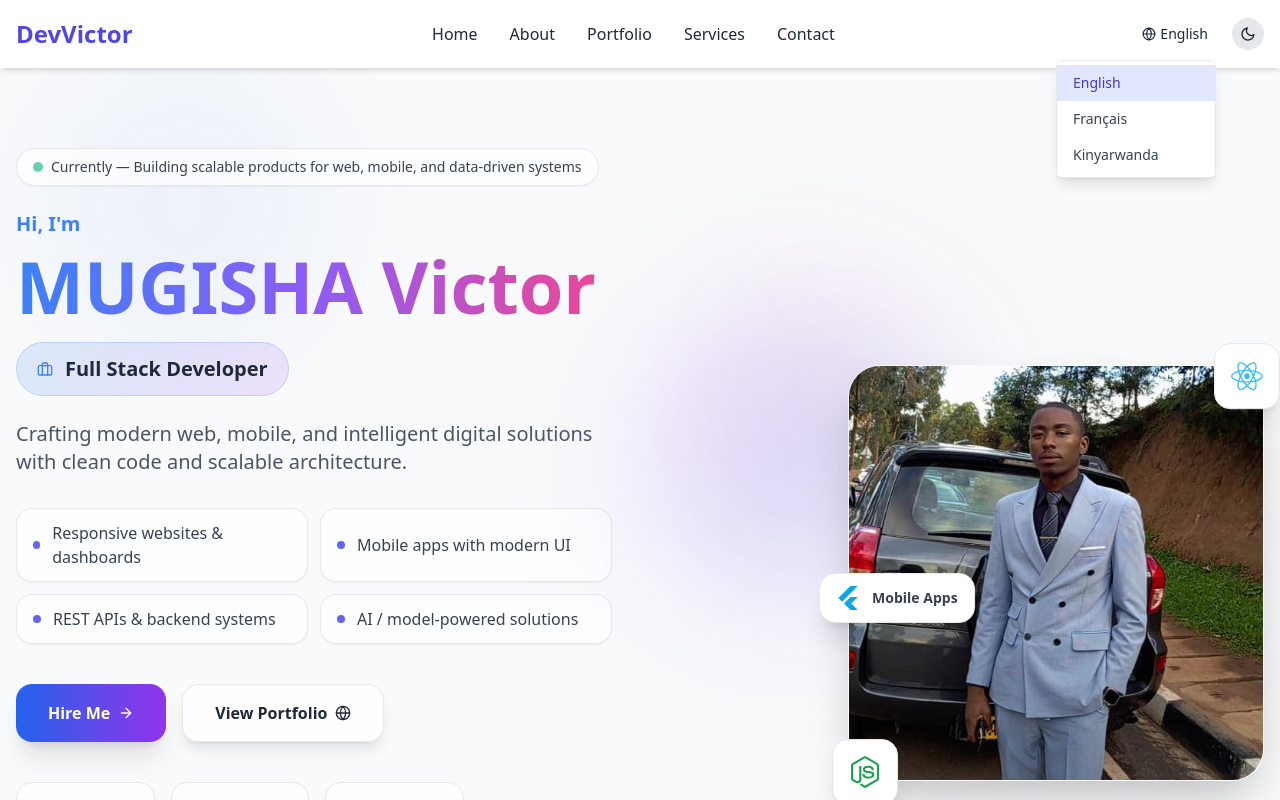
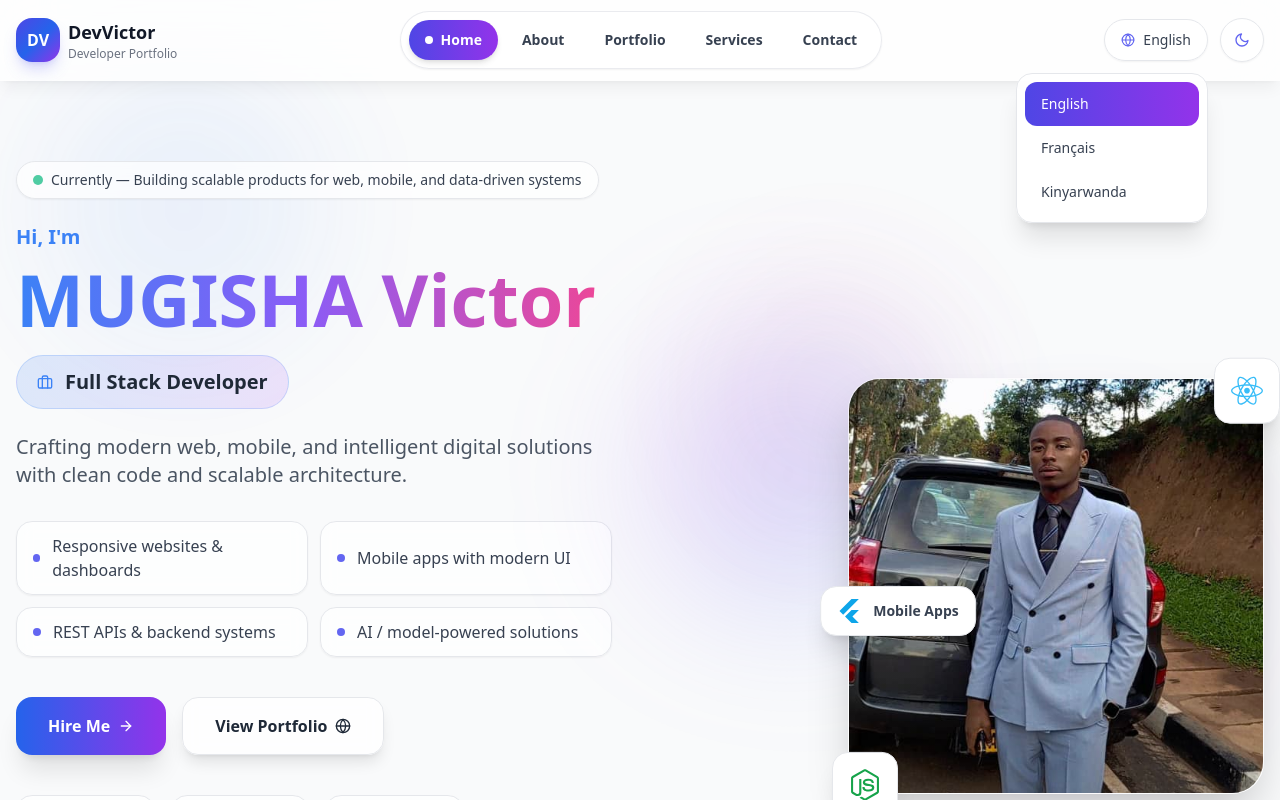
Before and after one commit to vickyofficial77/devvictor, a React (Vite) app: page / in a window 1280 px wide. Both pictures are taken after a click on the button "English". Shown: the top 800 px of the page. Built offline with nearby package versions, Linux system fonts and the light colour scheme.

Commit message:
new update

```diff
--- a/src/components/Navbar.jsx
+++ b/src/components/Navbar.jsx
@@ -1,8 +1,11 @@
+// src/components/Navbar.js
 import React, { useState, useEffect, useRef } from 'react';
-import { Link } from 'react-router-dom';
+import { Link, useLocation } from 'react-router-dom';
 import { FiMoon, FiSun, FiGlobe, FiMenu, FiX } from 'react-icons/fi';
+import { motion, AnimatePresence } from 'framer-motion';
 
 const Navbar = ({ language, changeLanguage }) => {
+  const location = useLocation();
   const [isLanguageOpen, setIsLanguageOpen] = useState(false);
   const [isMobileMenuOpen, setIsMobileMenuOpen] = useState(false);
   const [darkMode, setDarkMode] = useState(
@@ -32,6 +35,7 @@ const Navbar = ({ language, changeLanguage }) => {
         setIsLanguageOpen(false);
       }
     };
+
     document.addEventListener('mousedown', handleClickOutside);
     return () => {
       document.removeEventListener('mousedown', handleClickOutside);
@@ -44,10 +48,16 @@ const Navbar = ({ language, changeLanguage }) => {
     } else {
       document.body.style.overflow = 'unset';
     }
+
     return () => {
       document.body.style.overflow = 'unset';
     };
   }, [isMobileMenuOpen]);
+
+  useEffect(() => {
+    setIsMobileMenuOpen(false);
+    setIsLanguageOpen(false);
+  }, [location.pathname]);
 
   const toggleLanguageDropdown = () => {
     setIsLanguageOpen(!isLanguageOpen);
@@ -69,98 +79,200 @@ const Navbar = ({ language, changeLanguage }) => {
   const navItems = [
     { path: '/', en: 'Home', fr: 'Accueil', rw: 'Ahabanza' },
     { path: '/about', en: 'About', fr: 'À propos', rw: 'Ibyerekeye' },
-    { path: '/portfolio', en: 'Portfolio', fr: 'Portefeuille', rw: 'imishinga yanjye' },
+    { path: '/portfolio', en: 'Portfolio', fr: 'Portefeuille', rw: 'Imishinga' },
     { path: '/services', en: 'Services', fr: 'Services', rw: 'Serivisi' },
-    { path: '/contact', en: 'Contact', fr: 'Contact', rw: 'vugana' }
+    { path: '/contact', en: 'Contact', fr: 'Contact', rw: 'Vugana' }
   ];
 
+  const isActivePath = (path) => location.pathname === path;
+
   return (
-    <nav className="bg-white dark:bg-gray-800 shadow-md py-4 sticky top-0 z-50">
-      <div className="container mx-auto px-4 flex justify-between items-center">
-        <Link to="/" className="text-2xl font-bold text-indigo-600 dark:text-indigo-400">
+    <>
+      <nav className="sticky top-0 z-50 border-b border-white/20 dark:border-white/10 bg-white/75 dark:bg-gray-900/75 backdrop-blur-xl shadow-lg shadow-black/5">
+        <div className="container mx-auto px-4">
+          <div className="flex h-20 items-center justify-between">
+            {/* Logo */}
+            <Link
+              to="/"
+              className="group inline-flex items-center gap-2"
+            >
+              <div className="flex h-11 w-11 items-center justify-center rounded-2xl bg-gradient-to-br from-indigo-600 via-blue-600 to-purple-600 text-white font-bold shadow-lg shadow-indigo-500/25">
+                DV
+              </div>
+              <div className="flex flex-col leading-tight">
+                <span className="text-lg font-extrabold text-gray-900 dark:text-white">
                   DevVictor
+                </span>
+                <span className="text-xs text-gray-500 dark:text-gray-400">
+                  Developer Portfolio
+                </span>
+              </div>
             </Link>
 
-        <div className="hidden md:flex space-x-8">
-          {navItems.map((item, index) => (
+            {/* Desktop Nav */}
+            <div className="hidden md:flex items-center gap-2 rounded-full border border-gray-200/80 dark:border-gray-700/80 bg-white/70 dark:bg-gray-800/70 px-2 py-2 shadow-sm">
+              {navItems.map((item, index) => {
+                const isActive = isActivePath(item.path);
+
+                return (
                   <Link
                     key={index}
                     to={item.path}
-              className="hover:text-indigo-600 dark:hover:text-indigo-400 transition-colors font-medium"
+                    className={`relative inline-flex items-center gap-2 rounded-full px-4 py-2.5 text-sm font-semibold transition-all duration-300 ${
+                      isActive
+                        ? 'text-white'
+                        : 'text-gray-700 dark:text-gray-300 hover:text-indigo-600 dark:hover:text-indigo-400'
+                    }`}
                   >
+                    {isActive && (
+                      <motion.span
+                        layoutId="activeNavPill"
+                        className="absolute inset-0 rounded-full bg-gradient-to-r from-indigo-600 to-purple-600 shadow-md"
+                        transition={{ type: 'spring', stiffness: 380, damping: 30 }}
+                      />
+                    )}
+
+                    <span className="relative z-10 flex items-center gap-2">
+                      {isActive && (
+                        <span className="h-2 w-2 rounded-full bg-white"></span>
+                      )}
                       {item[language]}
+                    </span>
                   </Link>
-          ))}
+                );
+              })}
             </div>
 
-        <div className="flex items-center space-x-4">
-          <div className="relative" ref={languageRef}>
+            {/* Right Side */}
+            <div className="flex items-center gap-3">
+              {/* Language */}
+              <div className="relative hidden sm:block" ref={languageRef}>
                 <button
                   onClick={toggleLanguageDropdown}
-              className="flex items-center text-sm font-medium p-2 rounded-lg hover:bg-gray-100 dark:hover:bg-gray-700 transition-colors"
+                  className="inline-flex items-center gap-2 rounded-full border border-gray-200 dark:border-gray-700 bg-white/70 dark:bg-gray-800/70 px-4 py-2.5 text-sm font-medium text-gray-700 dark:text-gray-200 shadow-sm transition hover:bg-white dark:hover:bg-gray-800"
                 >
-              <FiGlobe className="mr-1" />
-              {languages.find(lang => lang.code === language)?.name}
+                  <FiGlobe className="text-indigo-500" />
+                  {languages.find((lang) => lang.code === language)?.name}
                 </button>
 
+                <AnimatePresence>
                   {isLanguageOpen && (
-              <div className="absolute right-0 mt-2 w-40 bg-white dark:bg-gray-700 rounded-md shadow-lg py-1 z-10 border border-gray-200 dark:border-gray-600">
+                    <motion.div
+                      initial={{ opacity: 0, y: 8, scale: 0.96 }}
+                      animate={{ opacity: 1, y: 0, scale: 1 }}
+                      exit={{ opacity: 0, y: 8, scale: 0.96 }}
+                      transition={{ duration: 0.18 }}
+                      className="absolute right-0 mt-3 w-48 overflow-hidden rounded-2xl border border-gray-200 dark:border-gray-700 bg-white/95 dark:bg-gray-800/95 shadow-xl backdrop-blur-xl"
+                    >
+                      <div className="p-2">
                         {languages.map((lang) => (
                           <button
                             key={lang.code}
                             onClick={() => handleLanguageChange(lang.code)}
-                    className={`block px-4 py-2 text-sm w-full text-left ${
+                            className={`w-full rounded-xl px-4 py-3 text-left text-sm font-medium transition ${
                               language === lang.code
-                        ? 'bg-indigo-100 dark:bg-indigo-900 text-indigo-700 dark:text-indigo-300'
-                        : 'text-gray-700 dark:text-gray-200 hover:bg-gray-100 dark:hover:bg-gray-600'
+                                ? 'bg-gradient-to-r from-indigo-600 to-purple-600 text-white'
+                                : 'text-gray-700 dark:text-gray-200 hover:bg-gray-100 dark:hover:bg-gray-700'
                             }`}
                           >
                             {lang.name}
                           </button>
                         ))}
                       </div>
+                    </motion.div>
                   )}
+                </AnimatePresence>
+              </div>
+
+              {/* Dark Mode */}
+              <button
+                onClick={toggleDarkMode}
+                className="inline-flex h-11 w-11 items-center justify-center rounded-full border border-gray-200 dark:border-gray-700 bg-white/70 dark:bg-gray-800/70 text-gray-700 dark:text-gray-200 shadow-sm transition hover:scale-105 hover:bg-white dark:hover:bg-gray-800"
+                aria-label={darkMode ? 'Switch to light mode' : 'Switch to dark mode'}
+              >
+                {darkMode ? <FiSun className="text-yellow-400" /> : <FiMoon className="text-indigo-500" />}
+              </button>
+
+              {/* Mobile Menu Button */}
+              <button
+                onClick={toggleMobileMenu}
+                className="inline-flex h-11 w-11 items-center justify-center rounded-full border border-gray-200 dark:border-gray-700 bg-white/70 dark:bg-gray-800/70 text-gray-700 dark:text-gray-200 shadow-sm transition hover:scale-105 md:hidden"
+                aria-label="Toggle menu"
+              >
+                {isMobileMenuOpen ? <FiX size={22} /> : <FiMenu size={22} />}
+              </button>
+            </div>
+          </div>
+        </div>
+      </nav>
+
+      {/* Mobile Menu */}
+      <AnimatePresence>
+        {isMobileMenuOpen && (
+          <>
+            <motion.div
+              className="fixed inset-0 z-40 bg-black/50 backdrop-blur-sm md:hidden"
+              initial={{ opacity: 0 }}
+              animate={{ opacity: 1 }}
+              exit={{ opacity: 0 }}
+              onClick={toggleMobileMenu}
+            />
+
+            <motion.div
+              initial={{ x: '100%' }}
+              animate={{ x: 0 }}
+              exit={{ x: '100%' }}
+              transition={{ type: 'spring', stiffness: 260, damping: 26 }}
+              className="fixed right-0 top-0 z-50 h-full w-[85%] max-w-sm overflow-y-auto border-l border-gray-200 dark:border-gray-700 bg-white/95 dark:bg-gray-900/95 backdrop-blur-xl shadow-2xl md:hidden"
+            >
+              <div className="flex items-center justify-between border-b border-gray-200 dark:border-gray-700 px-5 py-5">
+                <div>
+                  <h2 className="text-lg font-bold text-gray-900 dark:text-white">
+                    DevVictor
+                  </h2>
+                  <p className="text-sm text-gray-500 dark:text-gray-400">
+                    Navigation
+                  </p>
                 </div>
 
                 <button
-            onClick={toggleDarkMode}
-            className="p-2 rounded-full bg-gray-200 dark:bg-gray-700 hover:bg-gray-300 dark:hover:bg-gray-600 transition-colors"
-            aria-label={darkMode ? "Switch to light mode" : "Switch to dark mode"}
+                  onClick={toggleMobileMenu}
+                  className="inline-flex h-10 w-10 items-center justify-center rounded-full bg-gray-100 dark:bg-gray-800 text-gray-700 dark:text-gray-200"
                 >
-            {darkMode ? <FiSun /> : <FiMoon />}
-          </button>
-
-          <button
-            onClick={toggleMobileMenu}
-            className="md:hidden p-2 rounded-full hover:bg-gray-100 dark:hover:bg-gray-700 transition-colors"
-            aria-label="Toggle menu"
-          >
-            {isMobileMenuOpen ? <FiX size={24} /> : <FiMenu size={24} />}
+                  <FiX size={20} />
                 </button>
               </div>
-      </div>
 
-      {isMobileMenuOpen && (
-        <div className="md:hidden fixed inset-0 bg-black bg-opacity-50 z-40" onClick={toggleMobileMenu}>
-          <div
-            className="absolute right-0 top-16 h-full w-64 bg-white dark:bg-gray-800 shadow-xl overflow-y-auto"
-            onClick={(e) => e.stopPropagation()}
-          >
-            <div className="flex flex-col py-4">
-              {navItems.map((item, index) => (
+              <div className="px-4 py-5">
+                <div className="space-y-2">
+                  {navItems.map((item, index) => {
+                    const isActive = isActivePath(item.path);
+
+                    return (
                       <Link
                         key={index}
                         to={item.path}
-                  className="px-6 py-4 hover:bg-gray-100 dark:hover:bg-gray-700 transition-colors font-medium"
+                        className={`flex items-center justify-between rounded-2xl px-4 py-4 font-semibold transition-all ${
+                          isActive
+                            ? 'bg-gradient-to-r from-indigo-600 to-purple-600 text-white shadow-lg'
+                            : 'bg-gray-50 dark:bg-gray-800 text-gray-700 dark:text-gray-200 hover:bg-gray-100 dark:hover:bg-gray-700'
+                        }`}
                         onClick={toggleMobileMenu}
                       >
-                  {item[language]}
+                        <span>{item[language]}</span>
+                        {isActive && <span className="h-2.5 w-2.5 rounded-full bg-white" />}
                       </Link>
-              ))}
+                    );
+                  })}
+                </div>
 
-              <div className="border-t border-gray-200 dark:border-gray-700 mt-4 pt-4 px-6">
-                <div className="mb-4 font-medium">Language / Ururimi</div>
-                <div className="grid grid-cols-2 gap-2">
+                <div className="mt-6 rounded-3xl border border-gray-200 dark:border-gray-700 bg-gray-50 dark:bg-gray-800 p-4">
+                  <div className="mb-3 flex items-center gap-2 text-sm font-semibold text-gray-700 dark:text-gray-200">
+                    <FiGlobe className="text-indigo-500" />
+                    Language / Ururimi
+                  </div>
+
+                  <div className="grid grid-cols-1 gap-2">
                     {languages.map((lang) => (
                       <button
                         key={lang.code}
@@ -168,10 +280,10 @@ const Navbar = ({ language, changeLanguage }) => {
                           handleLanguageChange(lang.code);
                           toggleMobileMenu();
                         }}
-                      className={`px-4 py-2 rounded-lg text-sm ${
+                        className={`rounded-xl px-4 py-3 text-left text-sm font-medium transition ${
                           language === lang.code
-                          ? 'bg-indigo-600 text-white'
-                          : 'bg-gray-100 dark:bg-gray-700 text-gray-700 dark:text-gray-200'
+                            ? 'bg-gradient-to-r from-indigo-600 to-purple-600 text-white'
+                            : 'bg-white dark:bg-gray-900 text-gray-700 dark:text-gray-200 border border-gray-200 dark:border-gray-700'
                         }`}
                       >
                         {lang.name}
@@ -180,10 +292,11 @@ const Navbar = ({ language, changeLanguage }) => {
                   </div>
                 </div>
               </div>
-          </div>
-        </div>
+            </motion.div>
+          </>
         )}
-    </nav>
+      </AnimatePresence>
+    </>
   );
 };
 
```
Lines whose indentation alone changed are shown as unchanged.
